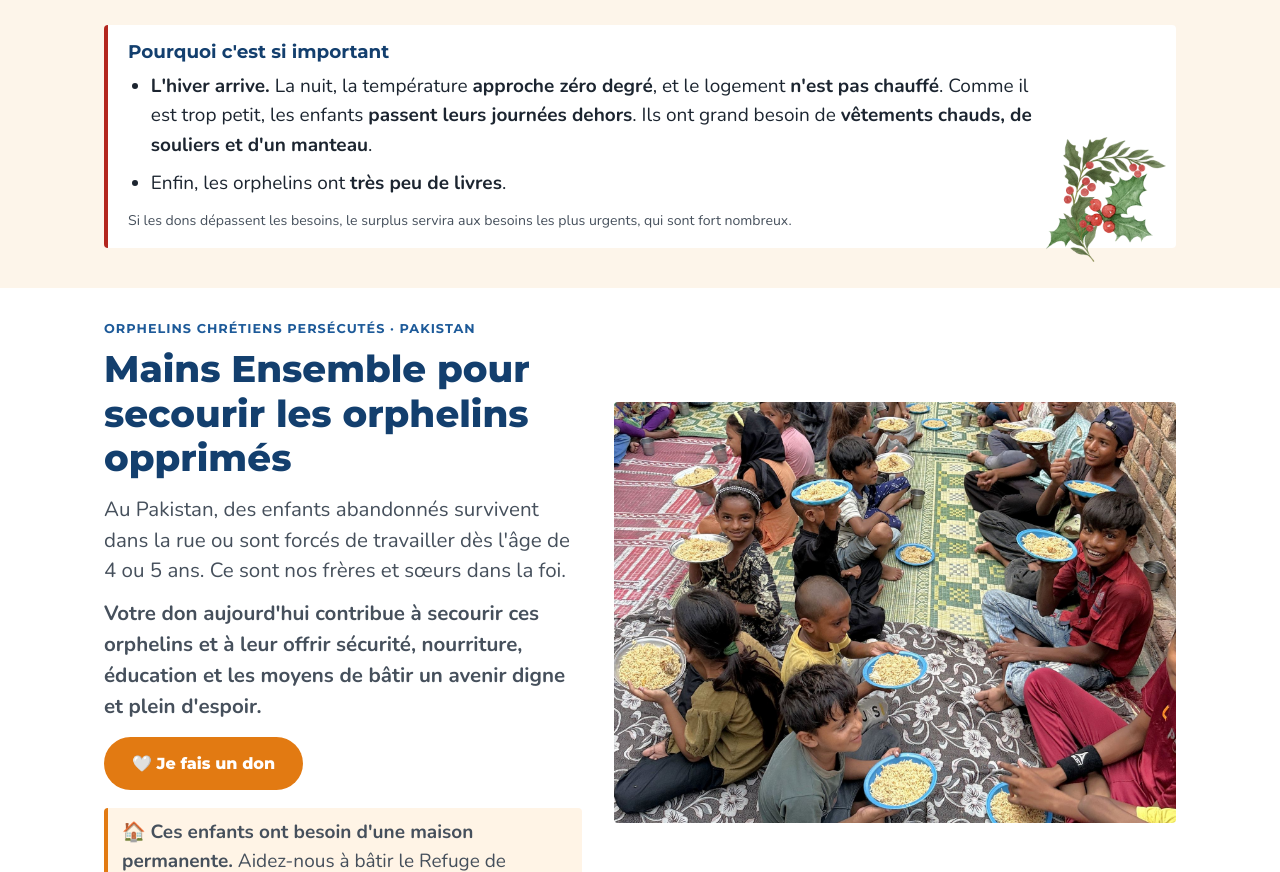
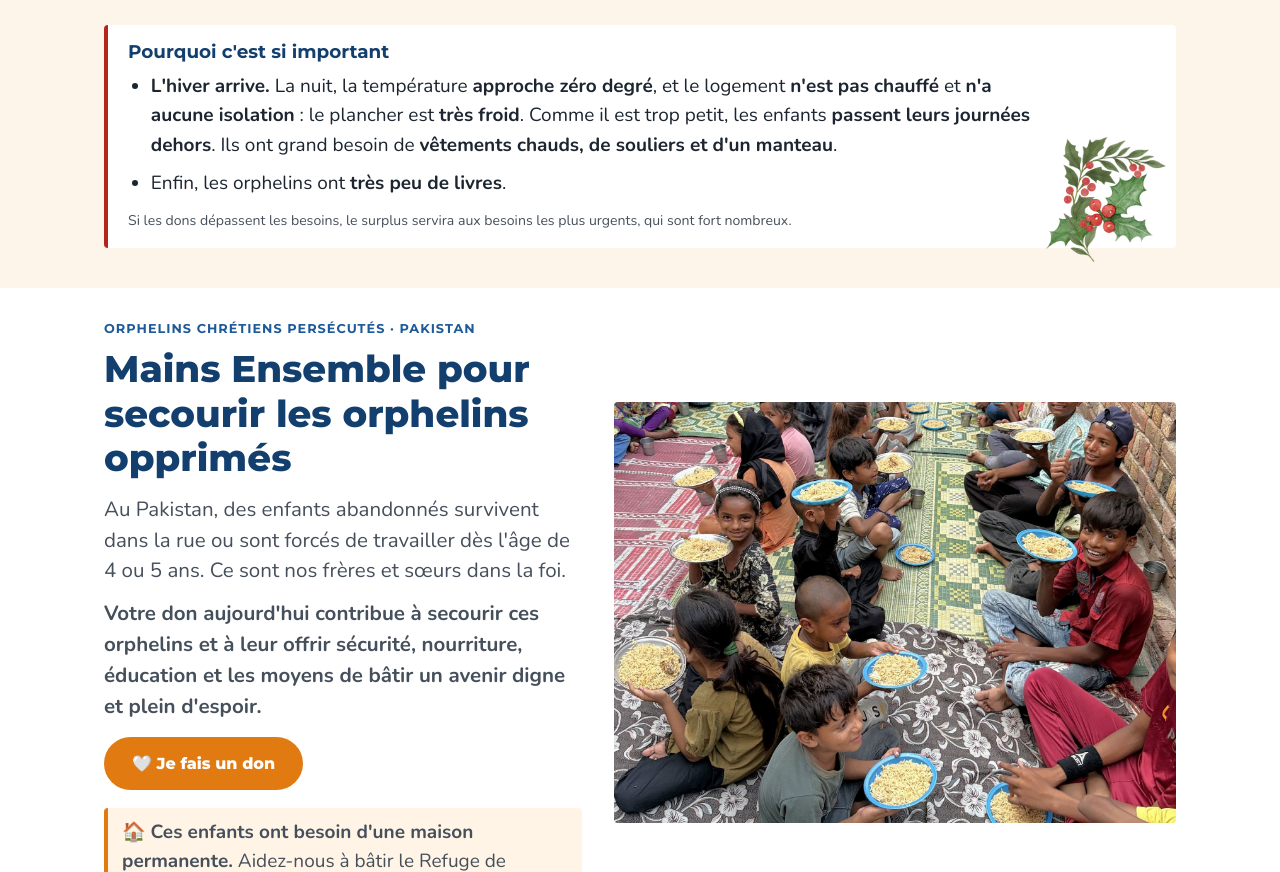
Before and after one commit to Mainsensemble/ensemble, a plain HTML site: page index.html in a window 1280 px wide. Shown: the part 996-1868 px from the top of the page. Drawn offline with Linux system fonts and the light colour scheme; a script that the page names is missing.

Commit message:
Campagne de Noël : logement sans isolation, plancher très froid
Co-Authored-By: Claude Opus 5.5 <noreply@anthropic.com>
Claude-Session: https://claude.ai/code/session_01M8pXr45ubMH45kRJmW7Y12

```diff
--- a/index.html
+++ b/index.html
@@ -101,7 +101,7 @@
       <img class="noel-holly" src="assets/img/noel-houx.webp" alt="" aria-hidden="true" width="360" height="376">
       <h3>Pourquoi c'est si important</h3>
       <ul class="noel-why-list">
-        <li><strong>L'hiver arrive.</strong> La nuit, la température <strong>approche zéro degré</strong>, et le logement <strong>n'est pas chauffé</strong>. Comme il est trop petit, les enfants <strong>passent leurs journées dehors</strong>. Ils ont grand besoin de <strong>vêtements chauds, de souliers et d'un manteau</strong>.</li>
+        <li><strong>L'hiver arrive.</strong> La nuit, la température <strong>approche zéro degré</strong>, et le logement <strong>n'est pas chauffé</strong> et <strong>n'a aucune isolation</strong>&nbsp;: le plancher est <strong>très froid</strong>. Comme il est trop petit, les enfants <strong>passent leurs journées dehors</strong>. Ils ont grand besoin de <strong>vêtements chauds, de souliers et d'un manteau</strong>.</li>
         <li>Enfin, les orphelins ont <strong>très peu de livres</strong>.</li>
       </ul>
       <p class="note noel-surplus">Si les dons dépassent les besoins, le surplus servira aux besoins les plus urgents, qui sont fort nombreux.</p>
```
